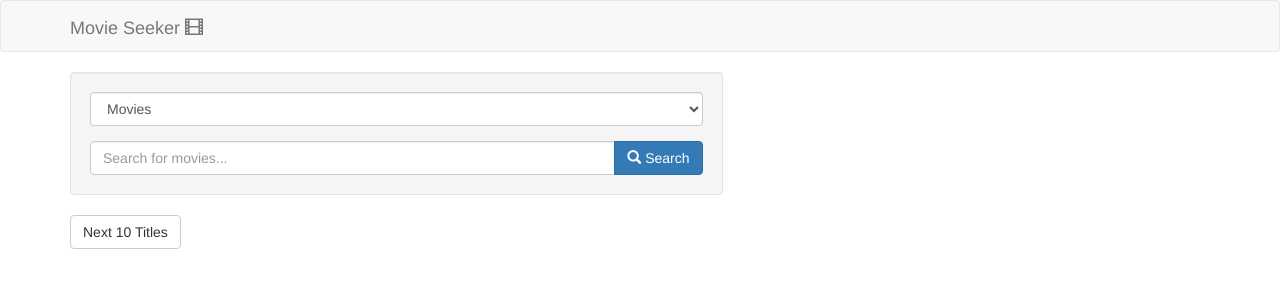
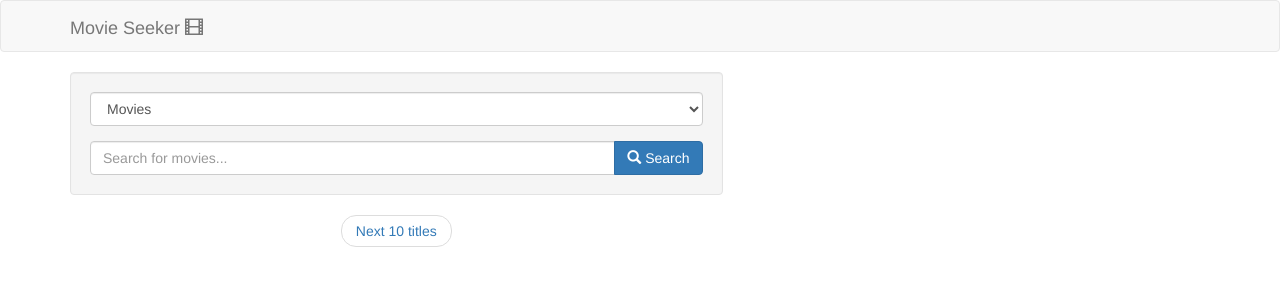
Before and after one commit to finclair/React-Movie-Searcher, a React app: page / in a window 1280 px wide. Shown: the top 300 px of the page. Built offline with nearby package versions, Linux system fonts and the light colour scheme.

Commit message:
Change the markup with using bootstrap's pager element.

```diff
--- a/src/components/Pager.js
+++ b/src/components/Pager.js
@@ -5,12 +5,10 @@ const Pager = (props) => {
 
     return (
         <div>
-            <button
-                className="btn btn-default"
-                type="button"
-                onClick={props.onNextButtonClick}>
-                Next 10 Titles
-            </button>
+            <ul className="pager">
+
+                <li><a href="#" onClick={props.onNextButtonClick}>Next 10 titles</a></li>
+            </ul>
         </div>
     );
 }
```
